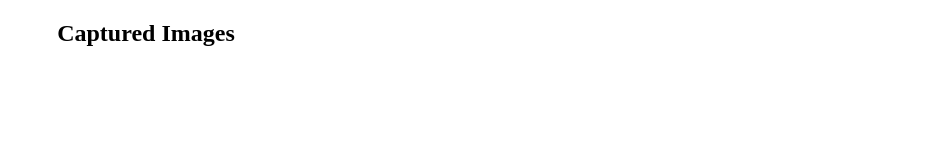
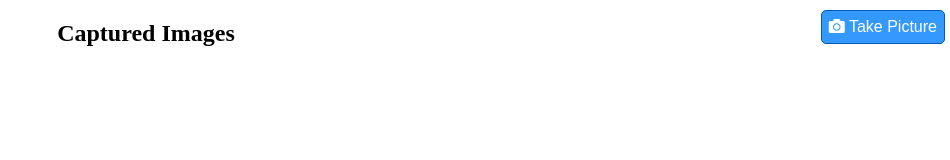
Before and after one commit to scaredofseagles/pi-security-camera, a website: page public/index.html in a window 1280 px wide. Shown: the whole page, without its empty margins (330-1280 px from the left). Drawn offline with nearby package versions, Linux system fonts and the light colour scheme; no server answers.

Commit message:
added take picture btn for debugging and cleaned up rendering process

```diff
--- a/public/app.js
+++ b/public/app.js
@@ -1,7 +1,6 @@
 const socket = io();
 
 socket.on('images', data => {
-    // TODO: need to wipe div to avoid duplicates
 
     if (Array.from(document.getElementsByClassName("image-box")).length) {
         setTimeout(async () => {
@@ -10,6 +9,8 @@ socket.on('images', data => {
         })
     } else addBoxes(data);
 })
+
+document.getElementById('pictureBtn').addEventListener("click", () => socket.emit('take-picture'))
 
 const clearBoxes = () => {
     let imagesList = Array.from(document.getElementsByClassName("image-box"));
@@ -39,6 +40,7 @@ const addBoxes = data => {
 
         node.addEventListener('click', e => handleOpenModal(e))
     })
+    // TODO: once boxes are loaded, reload
 }
 
 const handleOpenModal = event => {
--- a/public/index.html
+++ b/public/index.html
@@ -10,7 +10,8 @@
     <script src="https://cdn.socket.io/4.1.1/socket.io.min.js" integrity="sha384-cdrFIqe3RasCMNE0jeFG9xJHog/tgOVC1E9Lzve8LQN1g5WUHo0Kvk1mawWjxX7a" crossorigin="anonymous"></script>
 </head>
 <body>
-    <h2 id="title">Captured Images</h2>
+    <h2 id="title">Captured Images </h2>
+    <button id="pictureBtn"><i class="fas fa-camera"></i> Take Picture</button>
     <div id="main"></div>
     <script src="app.js"></script>
 </body>
--- a/public/styles.css
+++ b/public/styles.css
@@ -79,3 +79,21 @@
     max-height: 800px;
     max-width: 600px;
 }
+
+#pictureBtn {
+    position: absolute;
+    top: 10px;
+    right: 5px;
+    background-color: #3399ff;
+    color: white;
+    border: 1px solid #0059b3;
+    border-radius: 5px;
+    padding: 7px;
+    font-size: 12pt;
+}
+
+#pictureBtn:hover {
+    background-color: #0073e6;
+    text-decoration: none;
+    cursor: pointer;
+}
```
Also changed, not shown: server.js (+6 -2 lines).
